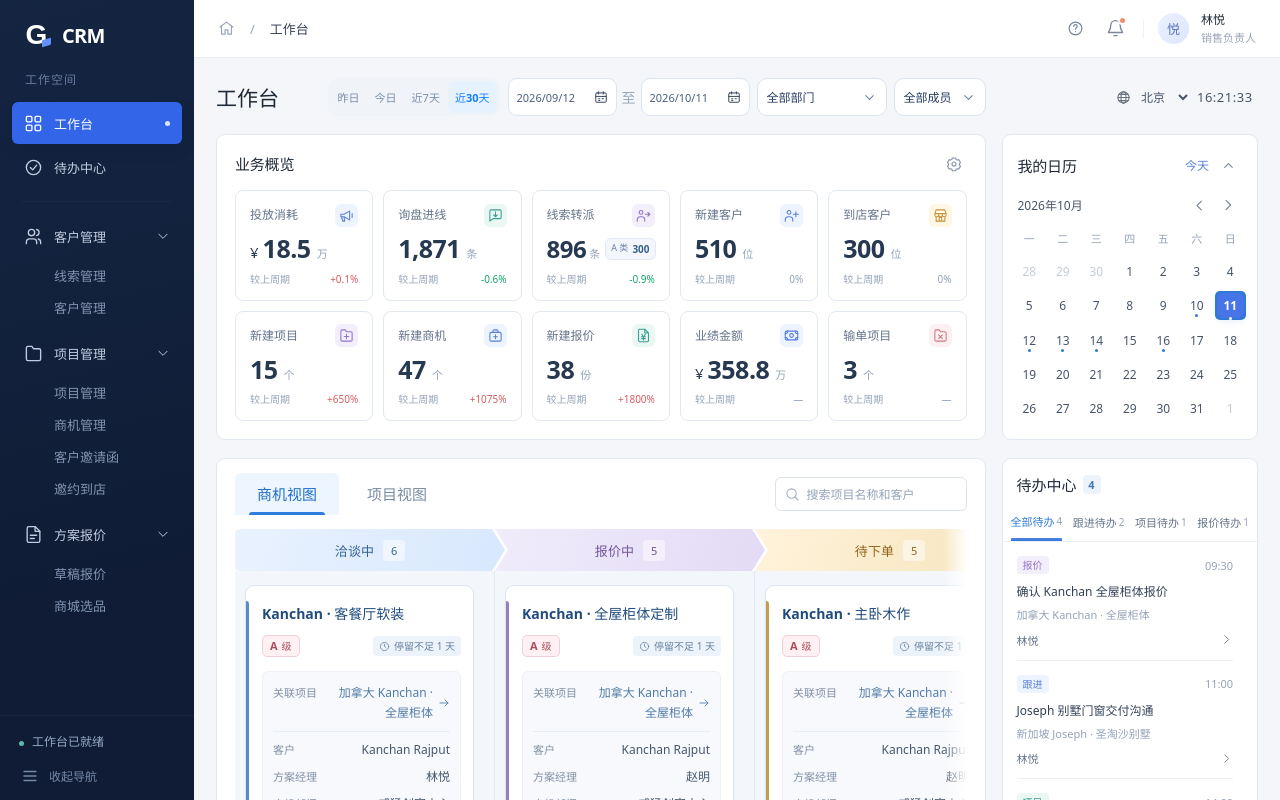
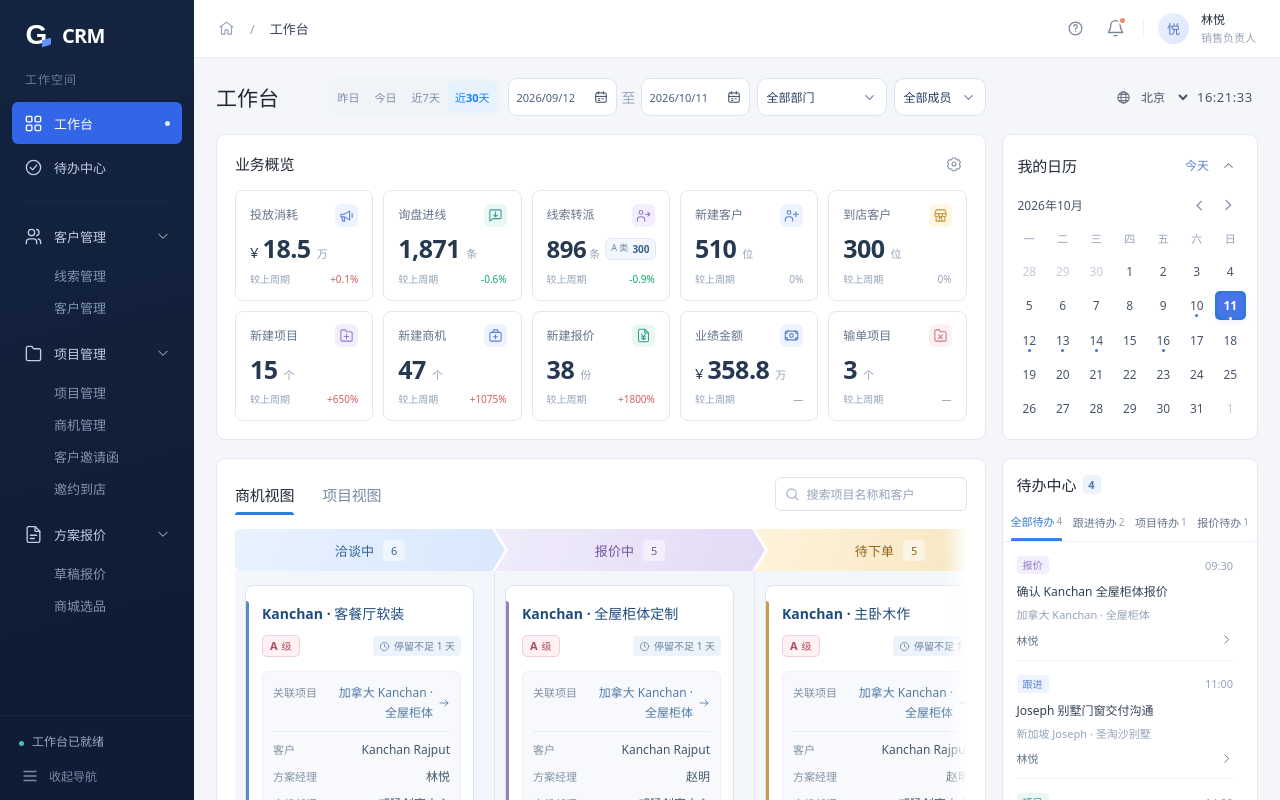
Before and after one commit to Bananaco123/george-crm, a React (Vite) app: page / in a window 1280 px wide. Shown: the top 800 px of the page. Built offline with nearby package versions, Linux system fonts and the light colour scheme.

Commit message:
统一业务概览与看板页签的标题样式

```diff
--- a/src/board-polish.css
+++ b/src/board-polish.css
@@ -18,40 +18,40 @@
 .board-panel .board-view-tabs {
   display: flex;
   flex: none;
-  gap: 6px;
+  gap: 28px;
   align-self: stretch;
 }
 
 .board-panel .board-view-tab {
   position: relative;
-  min-width: 104px;
+  min-width: 0;
   min-height: 42px;
-  padding: 10px 18px;
-  border-radius: 6px 6px 0 0;
+  padding: 10px 0;
+  border-radius: 0;
   color: #788ba3;
   font-size: 15px;
-  font-weight: 500;
-  line-height: 22px;
+  font-weight: 600;
+  line-height: normal;
+  letter-spacing: -.2px;
   white-space: nowrap;
 }
 
 .board-panel .board-view-tab:hover {
   color: #3475bf;
-  background: #f4f8fd;
+  background: transparent;
 }
 
 .board-panel .board-view-tab[aria-selected="true"] {
-  color: #206fc9;
-  background: #edf5ff;
-  font-weight: 650;
+  color: #1f2937;
+  background: transparent;
 }
 
 .board-panel .board-view-tab[aria-selected="true"]::after {
   content: '';
   position: absolute;
   bottom: 0;
-  left: 14px;
-  right: 14px;
+  left: 0;
+  right: 0;
   height: 3px;
   border-radius: 3px 3px 0 0;
   background: #2d7ee0;
```
Also changed, not shown: 1 other file (tests, documents, lock files or other folders).
